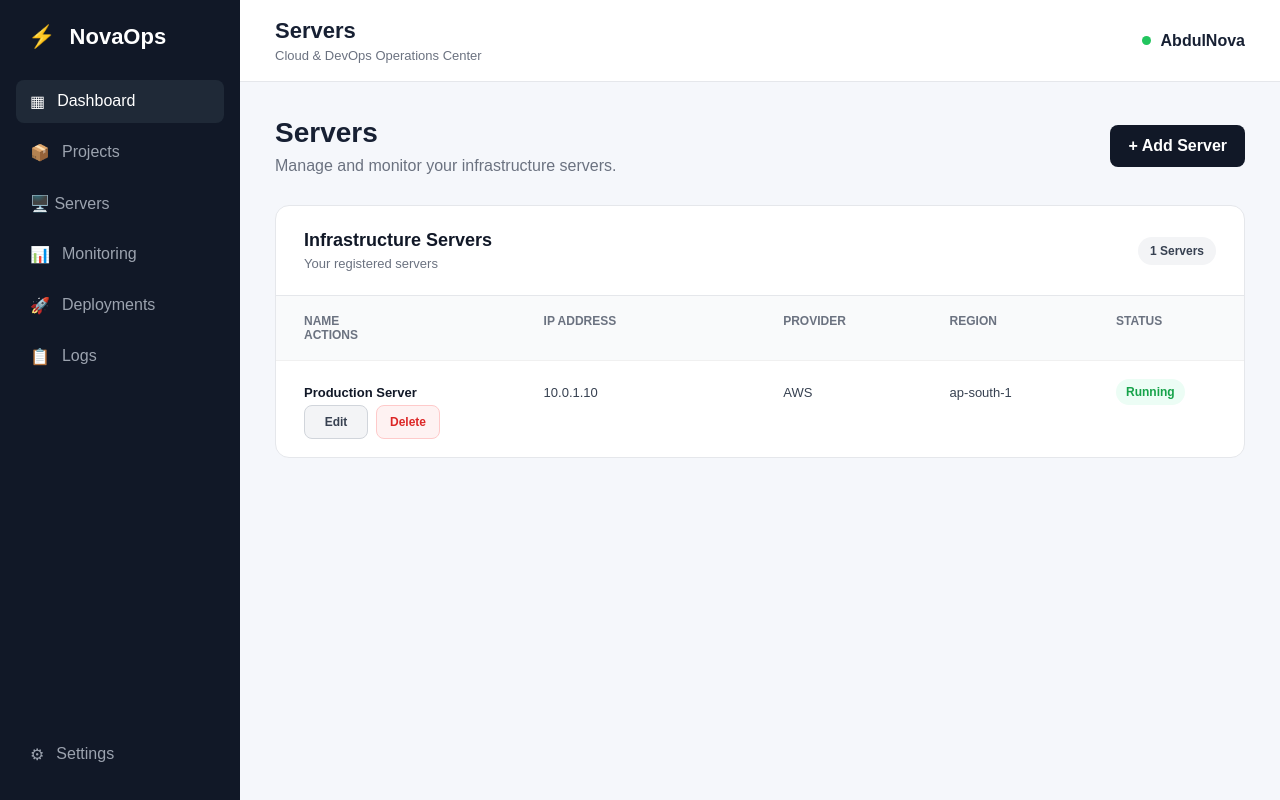
After one commit to abdulwasim19/NovaOps-1.0, a Flask app: page /servers in a window 1280 px wide. The commit adds this page. Run offline with Flask 3, Linux system fonts and the light colour scheme.

Commit message:
Complete server management CRUD

```diff
--- a/app.py
+++ b/app.py
@@ -1,17 +1,10 @@
+# Imports
 from flask import Flask, render_template, request, redirect, url_for
 from flask_sqlalchemy import SQLAlchemy
 
 
-# --------------------------------
-# Flask Application
-# --------------------------------
-
+# App configuration
 app = Flask(__name__)
-
-
-# --------------------------------
-# Database Configuration
-# --------------------------------
 
 app.config["SQLALCHEMY_DATABASE_URI"] = "sqlite:///novaops.db"
 app.config["SQLALCHEMY_TRACK_MODIFICATIONS"] = False
@@ -19,40 +12,35 @@ app.config["SQLALCHEMY_TRACK_MODIFICATIONS"] = False
 db = SQLAlchemy(app)
 
 
-# --------------------------------
-# Database Model
-# --------------------------------
+# =========================
+# MODELS
+# =========================
 
 class Project(db.Model):
-
-    id = db.Column(
-        db.Integer,
-        primary_key=True
-    )
-
-    name = db.Column(
-        db.String(100),
-        nullable=False
-    )
-
-    description = db.Column(
-        db.Text,
-        nullable=False
-    )
-
-    status = db.Column(
-        db.String(50),
-        nullable=False
-    )
+    id = db.Column(db.Integer, primary_key=True)
+    name = db.Column(db.String(100), nullable=False)
+    description = db.Column(db.Text, nullable=False)
+    status = db.Column(db.String(50), nullable=False)
 
 
-# --------------------------------
-# Dashboard
-# --------------------------------
+class Server(db.Model):
+    id = db.Column(db.Integer, primary_key=True)
+    name = db.Column(db.String(100), nullable=False)
+    ip_address = db.Column(db.String(50), nullable=False)
+    provider = db.Column(db.String(50), nullable=False)
+    region = db.Column(db.String(50), nullable=False)
+    status = db.Column(db.String(50), nullable=False)
+
+
+# =========================
+# DASHBOARD
+# =========================
 
 @app.route("/")
 def dashboard():
+
     project_count = Project.query.count()
+    server_count = Server.query.count()
 
     recent_projects = Project.query.order_by(
         Project.id.desc()
@@ -60,7 +48,7 @@ def dashboard():
 
     stats = {
         "projects": project_count,
-        "servers": 8,
+        "servers": server_count,
         "deployments": 24,
         "health": 98
     }
@@ -72,14 +60,12 @@ def dashboard():
     )
 
 
-# --------------------------------
-# Projects - READ
-# --------------------------------
-
+# =========================
+# PROJECT ROUTES
+# =========================
 
 @app.route("/projects")
 def projects():
-
     projects = Project.query.all()
 
     return render_template(
@@ -87,10 +73,6 @@ def projects():
         projects=projects
     )
 
-
-# --------------------------------
-# Projects - CREATE
-# --------------------------------
 
 @app.route("/projects/new", methods=["GET", "POST"])
 def new_project():
@@ -115,14 +97,7 @@ def new_project():
     return render_template("new_project.html")
 
 
-# --------------------------------
-# Projects - UPDATE / EDIT
-# --------------------------------
-
-@app.route(
-    "/projects/edit/<int:project_id>",
-    methods=["GET", "POST"]
-)
+@app.route("/projects/edit/<int:project_id>", methods=["GET", "POST"])
 def edit_project(project_id):
 
     project = Project.query.get_or_404(project_id)
@@ -143,14 +118,7 @@ def edit_project(project_id):
     )
 
 
-# --------------------------------
-# Projects - DELETE
-# --------------------------------
-
-@app.route(
-    "/projects/delete/<int:project_id>",
-    methods=["POST"]
-)
+@app.route("/projects/delete/<int:project_id>", methods=["POST"])
 def delete_project(project_id):
 
     project = Project.query.get_or_404(project_id)
@@ -161,17 +129,92 @@ def delete_project(project_id):
     return redirect(url_for("projects"))
 
 
-# --------------------------------
-# Create Database Tables
-# --------------------------------
+# =========================
+# SERVER ROUTES
+# =========================
 
+@app.route("/servers")
+def servers():
+
+    servers = Server.query.all()
+
+    return render_template(
+        "servers.html",
+        servers=servers
+    )
+
+
+@app.route("/servers/new", methods=["GET", "POST"])
+def new_server():
+
+    if request.method == "POST":
+
+        name = request.form["name"]
+        ip_address = request.form["ip_address"]
+        provider = request.form["provider"]
+        region = request.form["region"]
+        status = request.form["status"]
+
+        server = Server(
+            name=name,
+            ip_address=ip_address,
+            provider=provider,
+            region=region,
+            status=status
+        )
+
+        db.session.add(server)
+        db.session.commit()
+
+        return redirect(url_for("servers"))
+
+    return render_template("new_server.html")
+
+
+@app.route("/servers/edit/<int:server_id>", methods=["GET", "POST"])
+def edit_server(server_id):
+
+    server = Server.query.get_or_404(server_id)
+
+    if request.method == "POST":
+
+        server.name = request.form["name"]
+        server.ip_address = request.form["ip_address"]
+        server.provider = request.form["provider"]
+        server.region = request.form["region"]
+        server.status = request.form["status"]
+
+        db.session.commit()
+
+        return redirect(url_for("servers"))
+
+    return render_template(
+        "edit_server.html",
+        server=server
+    )
+
+
+@app.route("/servers/delete/<int:server_id>", methods=["POST"])
+def delete_server(server_id):
+
+    server = Server.query.get_or_404(server_id)
+
+    db.session.delete(server)
+    db.session.commit()
+
+    return redirect(url_for("servers"))
+
+
+# =========================
+# DATABASE
+# =========================
 with app.app_context():
     db.create_all()
 
 
-# --------------------------------
-# Run Application
-# --------------------------------
+# =========================
+# RUN
+# =========================
 
 if __name__ == "__main__":
     app.run(debug=True)
--- a/static/css/style.css
+++ b/static/css/style.css
@@ -700,3 +700,212 @@ body {
         white-space: normal;
     }
 }
+
+/* =========================================
+   SERVERS
+========================================= */
+
+.server-card {
+    background: #ffffff;
+    border: 1px solid #e5e7eb;
+    border-radius: 14px;
+    overflow: hidden;
+}
+
+.server-card-header {
+    display: flex;
+    align-items: center;
+    justify-content: space-between;
+
+    padding: 24px 28px;
+
+    border-bottom: 1px solid #e5e7eb;
+}
+
+.server-card-header h2 {
+    font-size: 18px;
+    color: #111827;
+}
+
+.server-card-header p {
+    margin-top: 5px;
+    color: #6b7280;
+    font-size: 13px;
+}
+
+.server-count {
+    padding: 7px 12px;
+
+    background: #f3f4f6;
+    color: #374151;
+
+    border-radius: 20px;
+
+    font-size: 12px;
+    font-weight: 600;
+}
+
+.server-table {
+    width: 100%;
+}
+
+.server-table-header,
+.server-row {
+    display: grid;
+
+    grid-template-columns:
+        1.5fr 1.5fr 1fr 1fr 100px;
+
+    align-items: center;
+
+    column-gap: 20px;
+
+    padding: 18px 28px;
+}
+
+.server-table-header {
+    background: #f9fafb;
+
+    color: #6b7280;
+
+    font-size: 12px;
+    font-weight: 600;
+
+    text-transform: uppercase;
+}
+
+.server-row {
+    border-top: 1px solid #f0f0f0;
+
+    color: #374151;
+
+    font-size: 13px;
+}
+
+.server-name {
+    font-weight: 600;
+    color: #111827;
+}
+
+.server-status {
+    justify-self: start;
+
+    padding: 6px 10px;
+
+    border-radius: 20px;
+
+    background: #ecfdf5;
+    color: #16a34a;
+
+    font-size: 12px;
+    font-weight: 600;
+}
+
+/* =========================================
+   FORM ACTIONS
+========================================= */
+
+.form-actions {
+    display: flex;
+    align-items: center;
+    gap: 12px;
+    margin-top: 10px;
+}
+
+.form-actions .primary-btn,
+.form-actions .secondary-btn {
+    padding: 12px 18px;
+    border-radius: 9px;
+    font-size: 14px;
+    font-weight: 600;
+    text-decoration: none;
+}
+
+.form-actions .secondary-btn {
+    display: inline-flex;
+    align-items: center;
+    justify-content: center;
+}
+
+/* =========================================
+   SERVER ACTION BUTTON
+========================================= */
+
+.server-actions {
+    display: flex;
+    align-items: center;
+    justify-content: flex-start;
+}
+
+.server-actions .secondary-btn {
+    display: inline-flex;
+    align-items: center;
+    justify-content: center;
+
+    min-width: 64px;
+    height: 34px;
+
+    padding: 0 12px;
+
+    border-radius: 8px;
+
+    background: #f3f4f6;
+    color: #374151;
+
+    border: 1px solid #d1d5db;
+
+    font-size: 12px;
+    font-weight: 600;
+
+    text-decoration: none;
+
+    transition: all 0.2s ease;
+}
+
+.server-actions .secondary-btn:hover {
+    background: #e5e7eb;
+    border-color: #cbd5e1;
+    transform: translateY(-1px);
+}
+
+.server-actions {
+    display: flex;
+    align-items: center;
+    gap: 8px;
+}
+
+.server-actions form {
+    margin: 0;
+}
+
+.server-actions .danger-btn {
+    display: inline-flex;
+    align-items: center;
+    justify-content: center;
+
+    min-width: 64px;
+    height: 34px;
+
+    padding: 0 12px;
+
+    border-radius: 8px;
+
+    background: #fef2f2;
+    color: #dc2626;
+
+    border: 1px solid #fecaca;
+
+    font-family: inherit;
+    font-size: 12px;
+    font-weight: 600;
+
+    cursor: pointer;
+
+    transition: all 0.2s ease;
+}
+
+.server-actions .danger-btn:hover {
+    background: #fee2e2;
+    border-color: #fca5a5;
+    transform: translateY(-1px);
+}
--- a/templates/base.html
+++ b/templates/base.html
@@ -35,9 +35,8 @@
                     <span>Projects</span>
                 </a>
 
-                <a href="#" class="nav-item">
-                    <span>🖥</span>
-                    Servers
+                <a href="{{ url_for('servers') }}" class="nav-item">
+                    🖥️ Servers
                 </a>
 
                 <a href="#" class="nav-item">
--- /dev/null
+++ b/templates/servers.html
@@ -0,0 +1,119 @@
+{% extends "base.html" %}
+
+{% block title %}
+NovaOps | Servers
+{% endblock %}
+
+{% block page_title %}
+Servers
+{% endblock %}
+
+{% block content %}
+
+<div class="welcome">
+
+    <div>
+        <h1>Servers</h1>
+        <p>Manage and monitor your infrastructure servers.</p>
+    </div>
+
+    <a href="{{ url_for('new_server') }}" class="primary-btn">
+        + Add Server
+    </a>
+
+</div>
+
+
+<div class="server-card">
+
+    <div class="server-card-header">
+
+        <div>
+            <h2>Infrastructure Servers</h2>
+            <p>Your registered servers</p>
+        </div>
+
+        <span class="server-count">
+            {{ servers|length }} Servers
+        </span>
+
+    </div>
+
+
+    <div class="server-table">
+
+        <div class="server-table-header">
+
+            <span>Name</span>
+            <span>IP Address</span>
+            <span>Provider</span>
+            <span>Region</span>
+            <span>Status</span>
+            <span>Actions</span>
+
+        </div>
+
+
+        {% for server in servers %}
+
+        <div class="server-row">
+
+            <span class="server-name">
+                {{ server.name }}
+            </span>
+
+            <span>
+                {{ server.ip_address }}
+            </span>
+
+            <span>
+                {{ server.provider }}
+            </span>
+
+            <span>
+                {{ server.region }}
+            </span>
+
+            <span class="server-status">
+                {{ server.status }}
+            </span>
+
+
+            <div class="server-actions">
+
+                <a href="{{ url_for('edit_server', server_id=server.id) }}" class="secondary-btn">
+                    Edit
+                </a>
+
+                <form action="{{ url_for('delete_server', server_id=server.id) }}" method="POST"
+                    onsubmit="return confirm('Are you sure you want to delete this server?');">
+                    <button type="submit" class="danger-btn">
+                        Delete
+                    </button>
+                </form>
+
+            </div>
+
+
+
+        </div>
+
+        {% else %}
+
+        <div class="empty-state">
+
+            <h3>No Servers Yet</h3>
+
+            <p>
+                Add your first infrastructure server to NovaOps.
+            </p>
+
+        </div>
+
+        {% endfor %}
+
+    </div>
+
+</div>
+
+{% endblock %}
```
Also changed, not shown: templates/edit_server.html (added, +114 -0 lines), templates/new_server.html (added, +88 -0 lines), instance/novaops.db.
